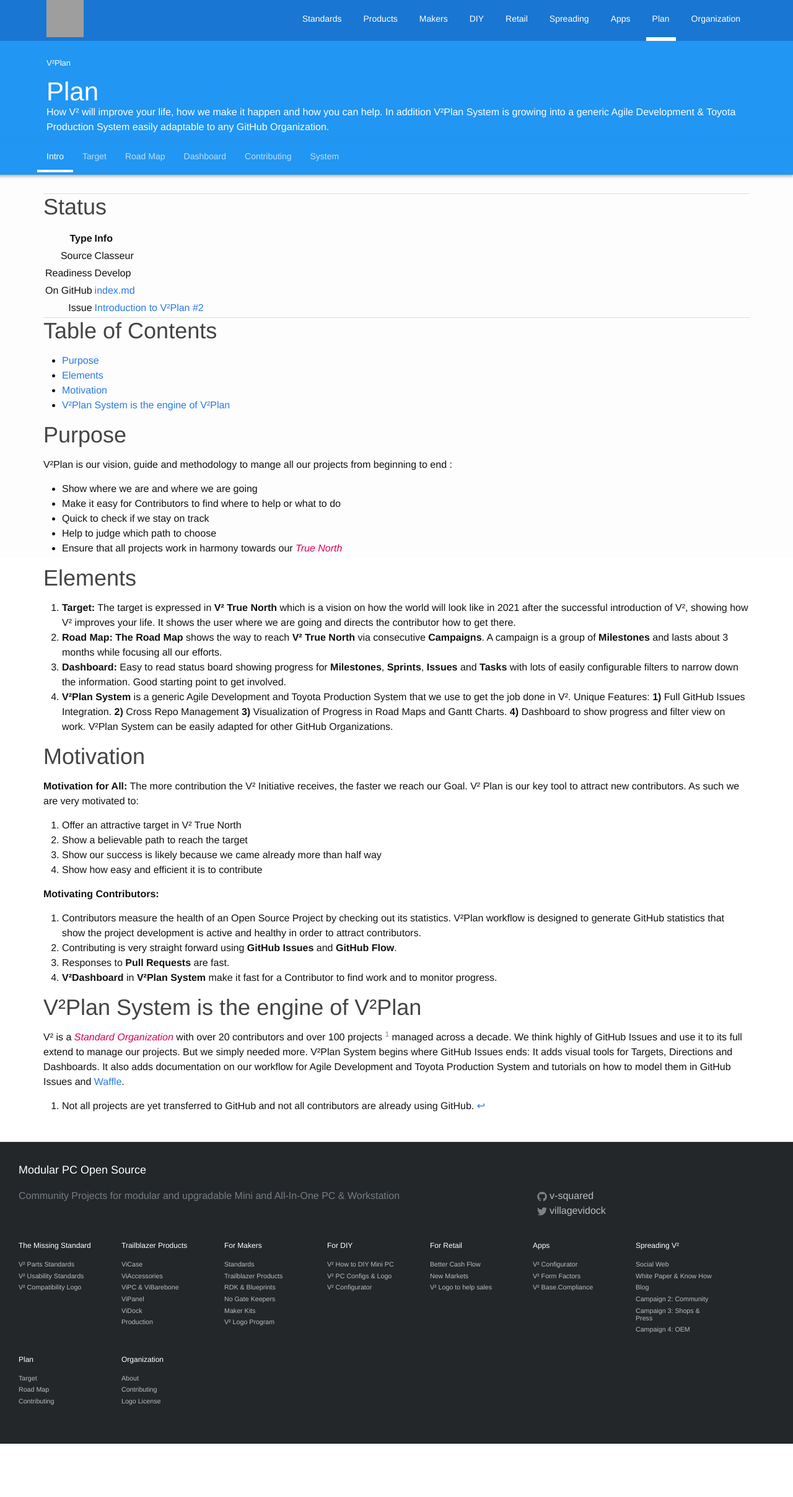
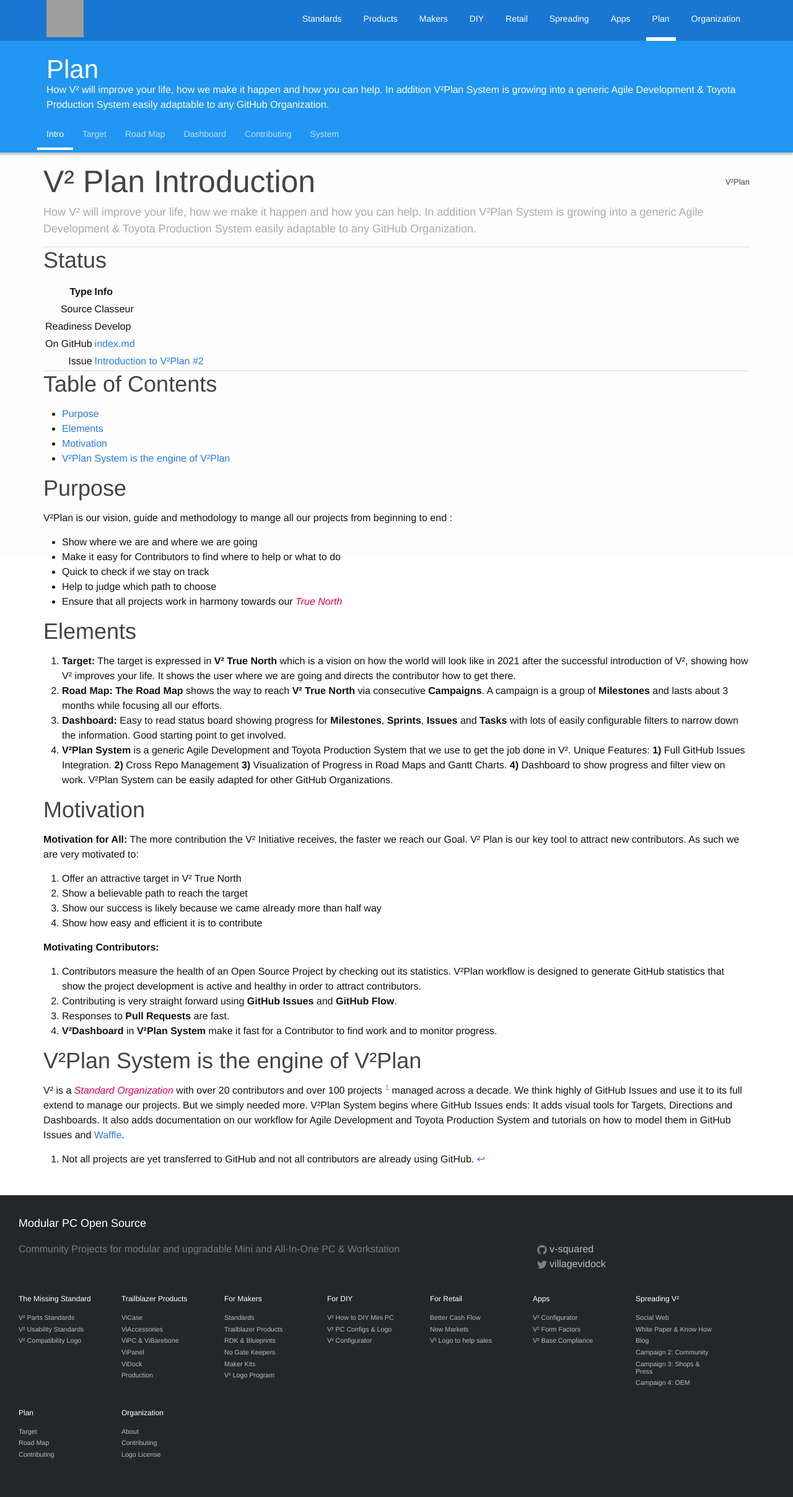
Before and after one commit to V-Squared/v2-Plan, a Jekyll site: the page built from index.md, in a window 1280 px wide. Shown: the whole page at 62% size. Built offline with Jekyll 4.4.1, drawn with Linux system fonts in a browser that asks for light colours; before the commit the page ends 2330 px from its top, so only the background shows below that; grey boxes are pictures that could not be loaded.

Commit message:
make sidebar and book-bar sticky and move breadcrumb to article

```diff
--- a/_includes/article-nav.html
+++ b/_includes/article-nav.html
@@ -4,6 +4,7 @@
 {% if my_page.subitems and navurl contains my_page.url %}
 
 <div class="article-col">
+  <div data-uk-sticky="{top:51}">
     <md-toolbar>
       <h2 class="md-toolbar-tools">{{ my_page.menu }}</h2>
       <p class="md-toolbar-tools">{{ my_page.desc }}</p>
@@ -23,6 +24,7 @@
       {% endfor %}
     </ul>
   </div>
+</div>
 <span flex="5"></span>
 
 {% endif %}
--- a/_includes/sub-header.html
+++ b/_includes/sub-header.html
@@ -1,7 +1,7 @@
 {% assign navurl = page.url | remove: 'index.html' %}
 {% capture baseurl %}{{ site.baseurl }}/{% endcapture %}
 
-<div class="uk-navbar uk-navbar-attached sub-navbar md-primary">
+<div data-uk-sticky class="uk-navbar uk-navbar-attached sub-navbar md-primary">
 	<div class="uk-container uk-container-center">
 		<ul class="uk-navbar-nav sub-navbar-nav">
 
--- a/_layouts/default.html
+++ b/_layouts/default.html
@@ -9,28 +9,6 @@
 
     <div class="jumbotron">
       <div class="uk-container uk-container-center">
-        <ol class="uk-breadcrumb sub-breadcrumb">
-          <li><a href="{{ site.baseurl }}/">V²Plan</a></li>
-          {% capture page_url_without_index_html %}{{ page.url | remove: "/index.html" }}{% endcapture %}
-          {% assign splitted_url_parts = page_url_without_index_html | split: '/' %}
-          {% capture forLoopMaxInt %}{{ splitted_url_parts.size | minus:1 }}{% endcapture %}
-          {% for i in (1..forLoopMaxInt) %}
-          {% capture current_breadcrumb_url %}{{next_prepender}}/{{ splitted_url_parts[i] }}/index.html{% endcapture %}
-          {% capture current_breadcrumb_md_url %}{{next_prepender}}/{{ splitted_url_parts[i] }}/{% endcapture %}
-          {% capture next_prepender %}{{next_prepender}}/{{ splitted_url_parts[i] }}{% endcapture %}
-          {% for breadcrumb_page in site.pages %}
-
-          {% if current_breadcrumb_url == breadcrumb_page.url or
-          current_breadcrumb_md_url == breadcrumb_page.url %}
-          {% capture breadcrumb_page_page_url_without_index_html %}{{ breadcrumb_page.url | remove: "index.html" }}{% endcapture %}
-          {% assign j = forLoopMaxInt | plus: 0 %}
-          <li {% if i == j %}class="active"{% endif %}>
-            <a href="{{ site.baseurl }}{{breadcrumb_page_page_url_without_index_html}}">{{breadcrumb_page.breadcrumbs}}</a>
-          </li>
-          {% endif %}
-          {% endfor %}
-          {% endfor %}
-        </ol>
         <h1>Plan</h1>
         <p>How V² will improve your life, how we make it happen and how you can help. In addition V²Plan System is growing into a generic Agile Development & Toyota Production System easily adaptable to any GitHub Organization.</p>
       </div>
--- a/_layouts/page.html
+++ b/_layouts/page.html
@@ -8,7 +8,40 @@ layout: default
     {% include article-nav.html nav=site.data.book-bar %}
     <div flex>
       <div class="post-content">
+        <div layout="row" layout-xs="column" layout-align="space-between center">
+          <h1 class="article-title">{{ page.title }}</h1>
+          <ol class="uk-breadcrumb sub-breadcrumb">
+          <li><a href="{{ site.baseurl }}/">V²Plan</a></li>
+          {% capture page_url_without_index_html %}{{ page.url | remove: "/index.html" }}{% endcapture %}
+          {% assign splitted_url_parts = page_url_without_index_html | split: '/' %}
+          {% capture forLoopMaxInt %}{{ splitted_url_parts.size | minus:1 }}{% endcapture %}
+          {% for i in (1..forLoopMaxInt) %}
+          {% capture current_breadcrumb_url %}{{next_prepender}}/{{ splitted_url_parts[i] }}/index.html{% endcapture %}
+          {% capture current_breadcrumb_md_url %}{{next_prepender}}/{{ splitted_url_parts[i] }}/{% endcapture %}
+          {% capture next_prepender %}{{next_prepender}}/{{ splitted_url_parts[i] }}{% endcapture %}
+          {% for breadcrumb_page in site.pages %}
+
+          {% if current_breadcrumb_url == breadcrumb_page.url or
+          current_breadcrumb_md_url == breadcrumb_page.url %}
+          {% capture breadcrumb_page_page_url_without_index_html %}{{ breadcrumb_page.url | remove: "index.html" }}{% endcapture %}
+          {% assign j = forLoopMaxInt | plus: 0 %}
+          <li {% if i == j %}class="active"{% endif %}>
+            <a href="{{ site.baseurl }}{{breadcrumb_page_page_url_without_index_html}}">{{breadcrumb_page.breadcrumbs}}</a>
+          </li>
+          {% endif %}
+          {% endfor %}
+          {% endfor %}
+        </ol>
+        </div>
+
+        {% if page.img %}
+          <img src="{{ page.img }}">
+        {% endif %}
+
+        <p class="article-desc">{{ page.description }}</p>
+
         {{ content }}
+
       </div>
     </div>
   </div>
--- a/_sass/_layout.scss
+++ b/_sass/_layout.scss
@@ -102,6 +102,8 @@
     padding: $spacing-unit;
     background:#242729;
     color:#767d84;
+    z-index: 999999;
+    position: relative;
 
     h1,h2,h3,h4,h5,h6 {
         color:#FFF;
@@ -391,3 +393,10 @@
     padding-right: 30px;
     padding-left: 30px;
 }
+.article-title {
+  font-size: 50px;
+}
+.article-desc {
+  font-size: 18px;
+  color:#aaa;
+}
--- a/_sass/_navbar.scss
+++ b/_sass/_navbar.scss
@@ -112,6 +112,10 @@
   box-shadow: 0px 3px 4px 0px rgba(0, 0, 0, 0.28);
   position: relative;
 
+  &.uk-active {
+    margin-left: 0;
+  }
+
 
   li  {
     position:relative;
@@ -169,16 +173,16 @@
     &:nth-child(n+2):before {
       font-family: FontAwesome;
       content: "\f105";
-      color:#FFF;
+      color:#444;
     }
 
     a {
       font-size:13px;
-      color:#FFF;
+      color:#444;
 
       &:hover {
         background:transparent;
-        color:#FFF;
+        color:#000;
         text-decoration: underline;
       }
     }
```
Lines whose indentation alone changed are shown as unchanged.
